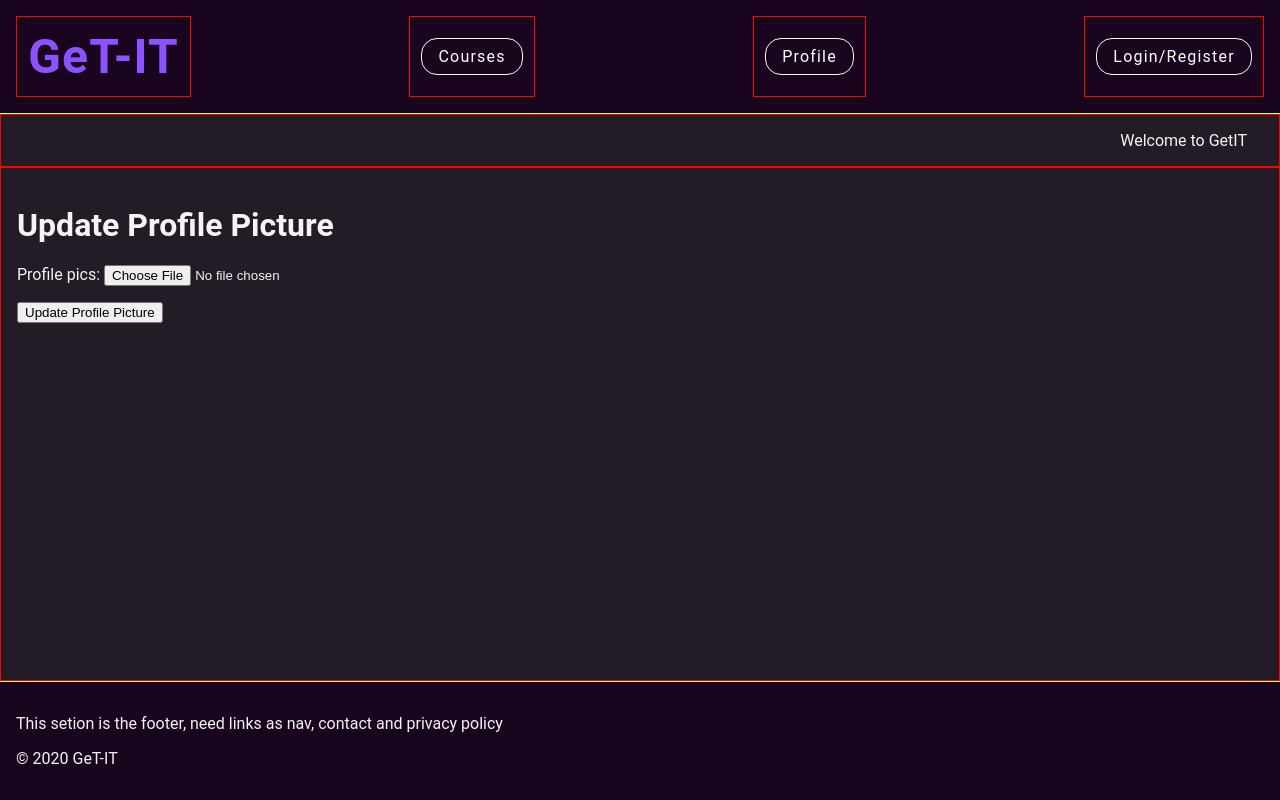
After one commit to The-Digital-Dilemma/GetIT, a Django app: template GetIT/users/templates/users/profile_update.html in a window 1280 px wide. The commit adds this page. Run offline with Django 4.2, Linux system fonts and the light colour scheme; the template is opened without the code that fills it: values that come from a table or form of the project are taken from there, others are empty.

Commit message:
uploading and creation profile pic working

```diff
--- a/GetIT/users/templates/users/profile.html
+++ b/GetIT/users/templates/users/profile.html
@@ -4,13 +4,15 @@
   <div class="profile-left">
     <h1>Picture</h1>
     {% if user.is_authenticated %} {% if user.profile.profile_pics %}
-    <!-- Still need to test the laoding picture first to see if it shows-->
+    <!-- IF the user is authenticated and the user has a profile picture then it will show:-->
     <img src="{{ user.profile.profile_pics.url }}" alt="Profile Picture" />
     {% else %}
     <img src="/media/profile_pics/default.jpg" alt="Default Profile Picture" />
     {% endif %}
     <p>{{ user.username }}</p>
-    <a class="btn-profile-card" href="#">Change picture</a>
+    <a class="btn-profile-card" href="{% url 'users:profile_update' %}"
+      >Change picture</a
+    >
   </div>
   <div class="profile-right">
     <h1>Details</h1>
--- /dev/null
+++ b/GetIT/users/templates/users/profile_update.html
@@ -0,0 +1,8 @@
+{% extends 'base.html' %} {% block content %}
+<h1>Update Profile Picture</h1>
+
+<form method="post" enctype="multipart/form-data">
+  {% csrf_token %} {{ form.as_p }}
+  <button type="submit">Update Profile Picture</button>
+</form>
+{% endblock %}
--- a/GetIT/users/urls.py
+++ b/GetIT/users/urls.py
@@ -1,8 +1,9 @@
 from django.urls import path
-from .views import ProfileView
+from .views import ProfileView, ProfileUpdateView
 
 app_name = 'users'  # Set the app namespace
 
 urlpatterns = [
     path('profile/', ProfileView.as_view(), name='profile'),
+    path('profile/update/', ProfileUpdateView.as_view(), name='profile_update'),
 ]
```
Also changed, not shown: GetIT/users/views.py (+17 -3 lines), GetIT/db.sqlite3, GetIT/media/profile_pics/AIBeryl.jpg (added), GetIT/media/profile_pics/AIDane.jpg (added).
